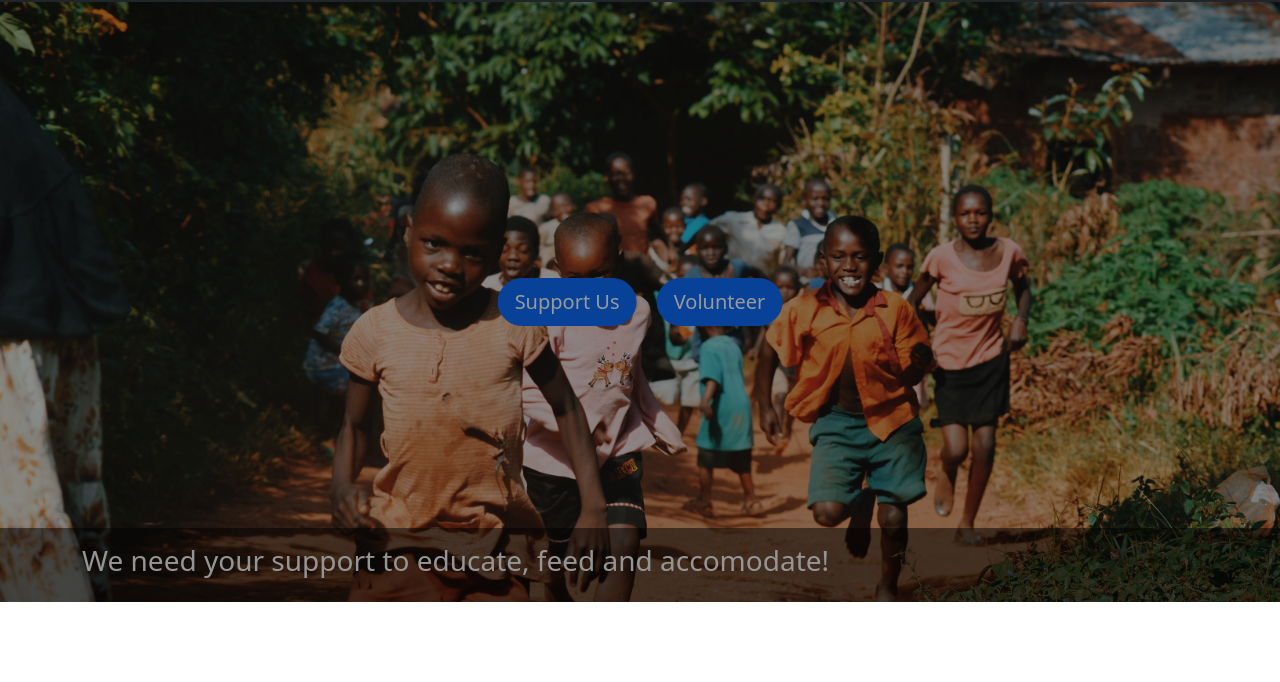
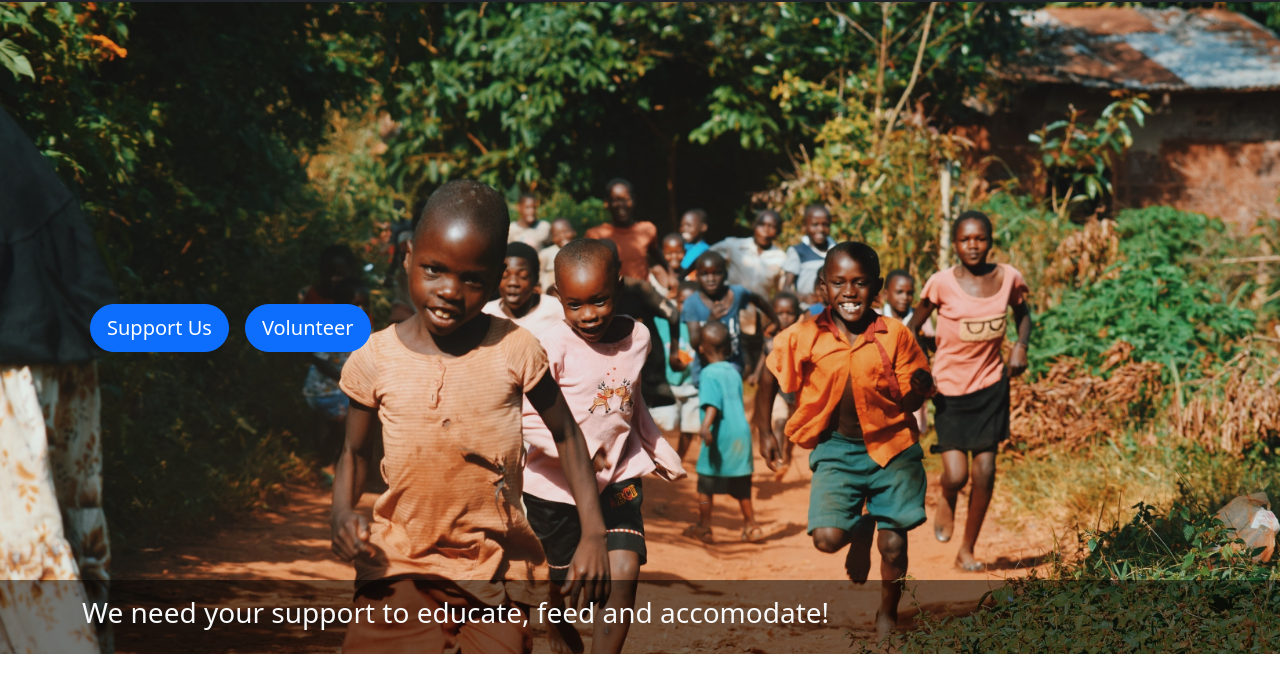
Before and after one commit to moadams847/ZongoG-Website, a website: page index.html in a window 1280 px wide. Shown: the part 118-800 px from the top of the page. Drawn offline with nearby package versions, Linux system fonts and the light colour scheme.

Commit message:
update showcase area

```diff
--- a/index.html
+++ b/index.html
@@ -31,9 +31,9 @@
         background-image: url(img/nzh3.jpg);
         background-size: cover;
         background-position: center;
-        height: 75vh;
+        height: 81.5vh;
         /* filter: grayscale(100%); */
-        filter: brightness(0.6);
+        /* filter: brightness(0.8); */
       }
 
       .half-black {
@@ -43,7 +43,7 @@
   </head>
   <body>
     <!-- topsection-header -->
-    <section class="bg-primary d-none d-md-block">
+    <section class="bg-primary d-none d-lg-block">
       <div class="container-xl">
         <!-- row-1 -->
         <div class="row justify-content-between text-light">
@@ -132,19 +132,23 @@
           top-50
           start-50
           translate-middle
-          text-white text-center
+          text-white
+          d-flex
+          flex-row
+          justify-content-md-start justify-content-center
+          container-xl
         "
       >
-        <button
-          type="button"
-          class="btn mx-2 btn-lg rounded-pill btn-primary mb-md-0 mb-4"
-        >
+        <!-- showcase buttons -->
+        <button type="button" class="btn mx-2 btn-lg rounded-pill btn-primary">
           Support Us
         </button>
         <button type="button" class="btn mx-2 btn-lg rounded-pill btn-primary">
           Volunteer
         </button>
       </div>
+
+      <!-- showcase text -->
       <div
         class="
           half-black
@@ -157,7 +161,7 @@
           container-fluid
         "
       >
-        <h3 class="fw-light container-xl">
+        <h3 class="fw-light container-xl text-md-start text-center">
           We need your support to educate, feed and accomodate!
         </h3>
       </div>
```
